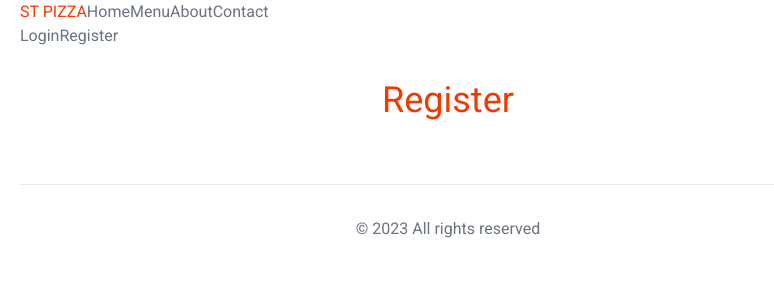
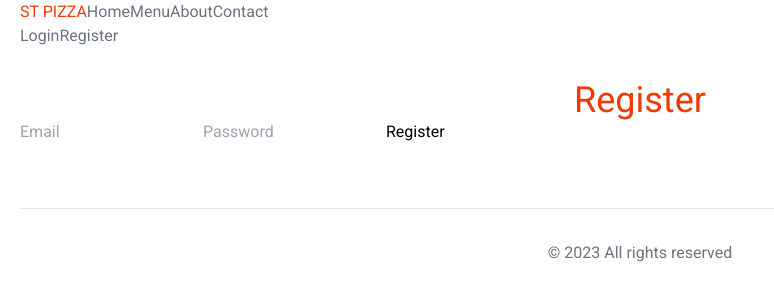
Before and after one commit to fabriceCODER/food_ordering_app, a Next.js app: page /Register in a window 1280 px wide. Shown: the top 300 px of the page, without its empty margins (0-774 px from the left). Built offline with nearby package versions, Linux system fonts and the light colour scheme.

Commit message:
Adding authontication

```diff
--- a/src/app/Register/page.js
+++ b/src/app/Register/page.js
@@ -5,6 +5,11 @@ export default function RegisterPage()
          <h1 className="text-center text-primary text-4xl">
             Register
           </h1>
+          <form>
+            <input type="email" placeholder="Email"/>
+            <input type="password" placeholder="Password" />
+            <button type="submit">Register</button>
+          </form>
       </section>
    )
 }
--- a/src/app/layout.js
+++ b/src/app/layout.js
@@ -13,7 +13,7 @@ export default function RootLayout({ children }) {
   return (
     <html lang="en">
       <body className={roboto.className}>
-      <main className="max-w-4xl px-5 max-auto">
+      <main className="max-w-full px-5 max-auto">
       <Header />
         {children}
         <footer className='border-t p-8 text-center text-gray-500 mt-16'>
```
